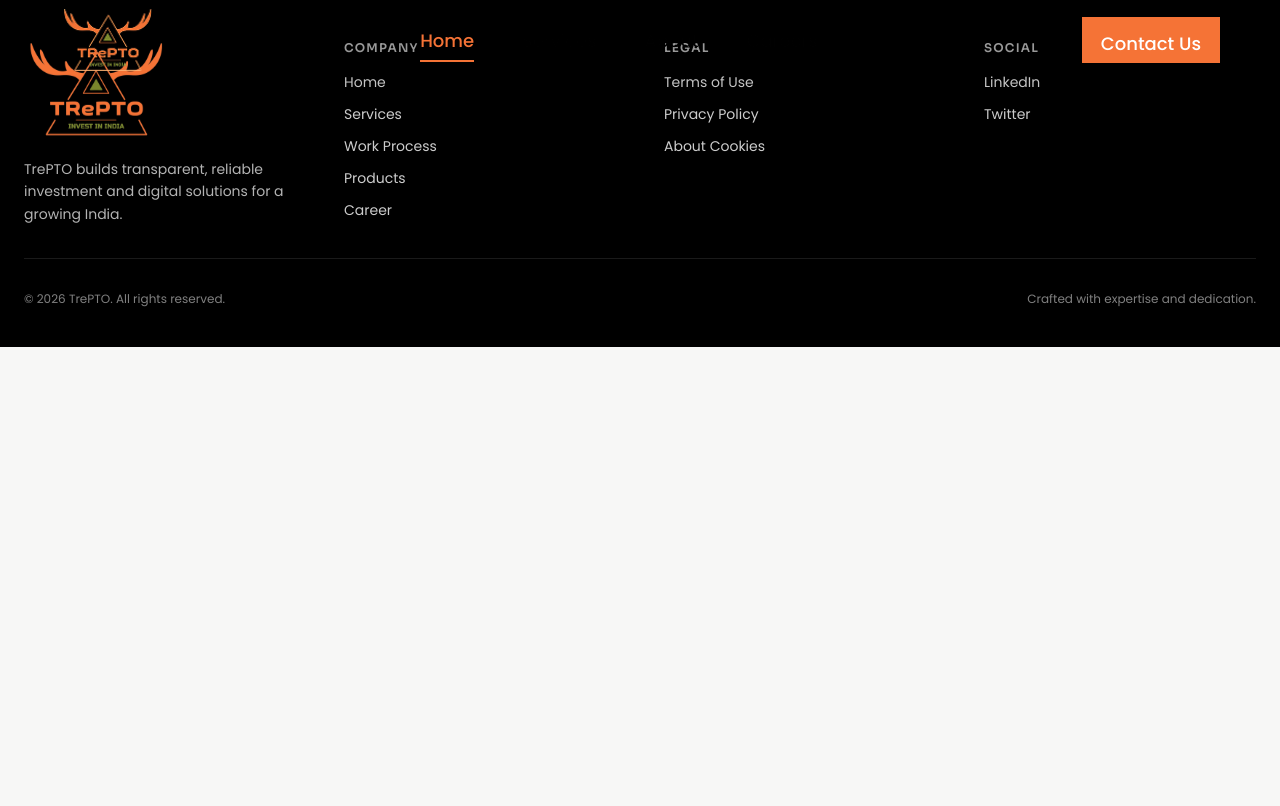
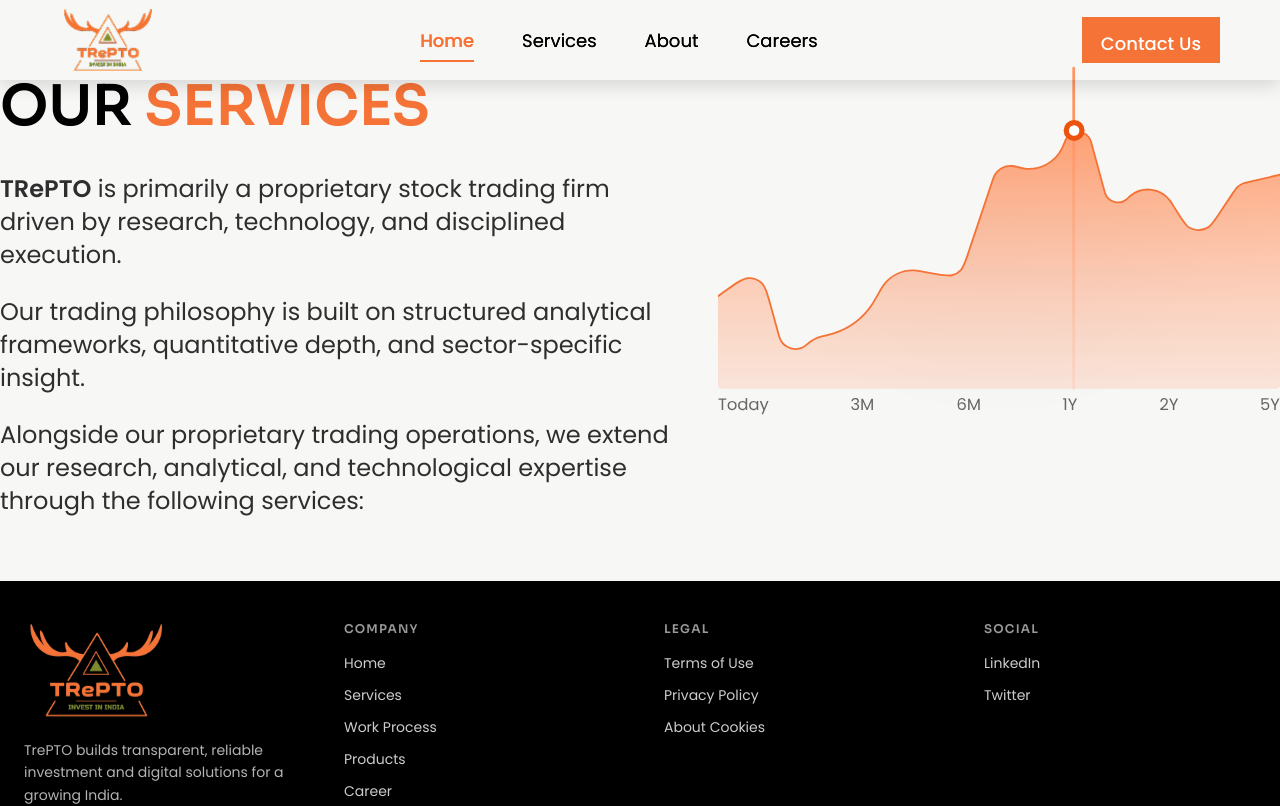
Before and after one commit to Jaineshprajapati/Trepto, a React (Vite) app in the folder trepto frontend/: page /services in a window 1280 px wide. Shown: the top 806 px of the page. Built offline with nearby package versions, Linux system fonts and the light colour scheme.

Commit message:
Services01

```diff
--- a/trepto frontend/src/App.jsx
+++ b/trepto frontend/src/App.jsx
@@ -3,6 +3,7 @@
 import Navbar from "./components/common/Navbar/Navbar";
 import Home from "./pages/Home/Home";
 import Footer from "./components/common/Footer/Footer";
+import Ourservices from "./pages/Ourservices/Services";
 
 function App() {
   return (
@@ -11,7 +12,7 @@
       <Routes>
         <Route path="/" element={<Home />} />
         {/* <Route path="/about" element={<About />} /> */}
-        {/* <Route path="/services" element={<Services />} /> */}
+        <Route path="/services" element={<Ourservices />} />
       </Routes>
       <Footer />
     </>
--- a/trepto frontend/src/components/common/Navbar/Navbar.jsx
+++ b/trepto frontend/src/components/common/Navbar/Navbar.jsx
@@ -42,7 +42,7 @@
         {/* Desktop Links */}
         <div className="navbar-links desktop-links">
           <a href="/" className="nav-link active">Home</a>
-          <a href="#services" className="nav-link">Services</a>
+          <a href="/services" className="nav-link">Services</a>
           <a href="#about" className="nav-link">About</a>
           <a href="#careers" className="nav-link">Careers</a>
         </div>
--- /dev/null
+++ b/trepto frontend/src/pages/Ourservices/Services.jsx
@@ -0,0 +1,14 @@
+import Navbar from "../../components/common/Navbar/Navbar";
+import Footer from "../../components/common/Footer/Footer";
+import ServicesSection from "./components/Services";
+const Ourservices = () => {
+  return (
+ <>
+  <Navbar/>
+  <ServicesSection/>
+  <Footer/>
+ </>
+  );
+};
+
+export default Ourservices;
--- /dev/null
+++ b/trepto frontend/src/pages/Ourservices/components/Services.jsx
@@ -0,0 +1,41 @@
+import serviceImage from "../../../assets/images/servicespage-01.svg"
+const ServicesSection = () => {
+  return (
+
+    <section className="py-16">
+      <div className="w-full flex justify-center gap-12">
+        {/* LEFT CONTENT */}
+        <div className="max-w-[670px] flex flex-col gap-6">
+          <h1 className="text-h1 font-heading font-semibold">
+            OUR <span className="text-primary">SERVICES</span>
+          </h1>
+
+          <p className="text-big-sub font-normal text-text-secondary leading-snug">
+            <span className="text-text-black font-semibold">TRePTO</span> is primarily a proprietary stock trading firm driven by
+            research, technology, and disciplined execution.
+          </p>
+
+          <p className="text-big-sub font-normal text-text-secondary leading-snug">
+            Our trading philosophy is built on structured analytical frameworks,
+            quantitative depth, and sector-specific insight.
+          </p>
+
+          <p className="text-big-sub font-normal text-text-secondary leading-snug">
+            Alongside our proprietary trading operations, we extend our
+            research, analytical, and technological expertise through the
+            following services:
+          </p>
+        </div>
+
+
+        {/* RIGHT CHART */}
+        <div className="max-w-[617px]">
+        <img src={serviceImage} alt="Services Image"/>
+        </div>
+      </div>
+    </section>
+
+  );
+};
+
+export default ServicesSection;
```
Also changed, not shown: trepto frontend/src/assets/images/servicespage-01.svg (added), trepto frontend/src/pages/Ourservices/components/Services.css (added).
